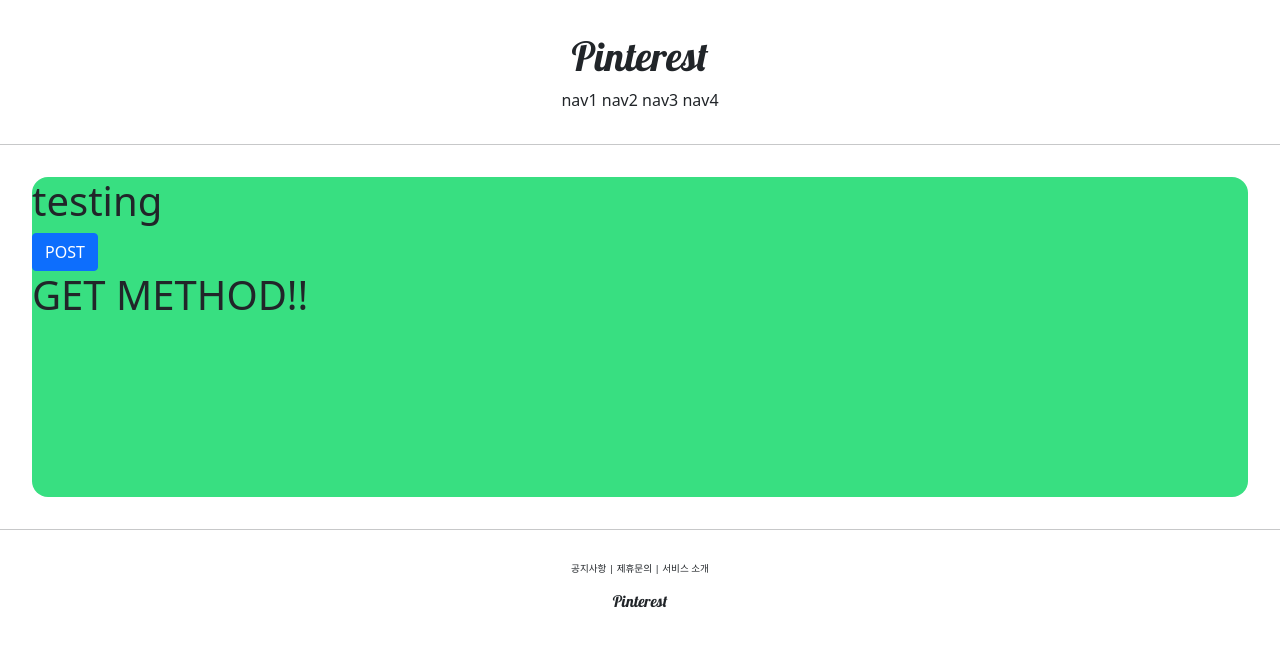
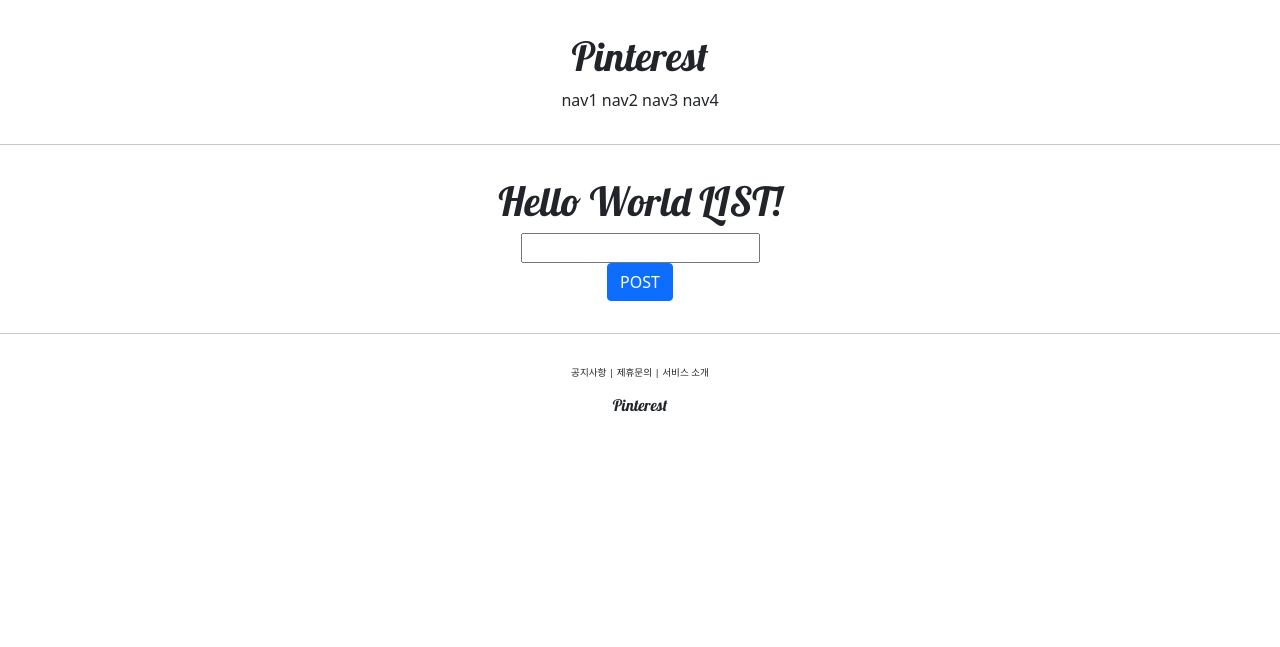
Before and after one commit to LChaeWon/Pinterest, a Django app: page /account/hello_world/ in a window 1280 px wide. Shown: the top 647 px of the page. Run offline with Django 4.2, Linux system fonts and the light colour scheme.

Commit message:
course 17

```diff
--- a/accountapp/templates/accountapp/hello_world.html
+++ b/accountapp/templates/accountapp/hello_world.html
@@ -2,20 +2,30 @@
 
 {% block content %}
 
-    <div style="height: 20rem; background-color: #38df81; border-radius: 1rem; margin: 2rem;">
-            <h1>
-                testing
+    <div style="border-radius: 1rem; margin: 2rem; text-align: center">
+            <h1 style="font-family: 'lobster', cursive;">
+                Hello World LIST!
             </h1>
 
             <form action="/account/hello_world/" method="post">
                 {% csrf_token %}
-                <input type="submit" class="btn btn-primary" value="POST">
+                <div>
+                    <input type="text" name="hello_world_input">
+                </div>
+                <div>
+                    <input type="submit" class="btn btn-primary" value="POST">
+                </div>
             </form>
 
+            {% if hello_world_output %}
+
             <h1>
-                {{ text }}
+                {{ hello_world_output.text }}
             </h1>
+
+            {% endif %}
+
 
     </div>
 
-{% endblock %}%}
+{% endblock %}
--- a/accountapp/views.py
+++ b/accountapp/views.py
@@ -1,11 +1,19 @@
 from django.http import HttpResponse
 from django.shortcuts import render
+
+from accountapp.models import HelloWorld
 
 # Create your views here.
 
 def hello_world(request):
 
     if request.method == "POST":
-        return render(request, 'accountapp/hello_world.html', context={'text': 'POST METHOD!!'})
+        temp = request.POST.get ('hello_world_input')
+
+        new_hello_world = HelloWorld()
+        new_hello_world.text = temp
+        new_hello_world.save()
+
+        return render(request, 'accountapp/hello_world.html', context={'hello_world_output': new_hello_world})
     else:
         return render(request, 'accountapp/hello_world.html', context={'text': 'GET METHOD!!'})
```
